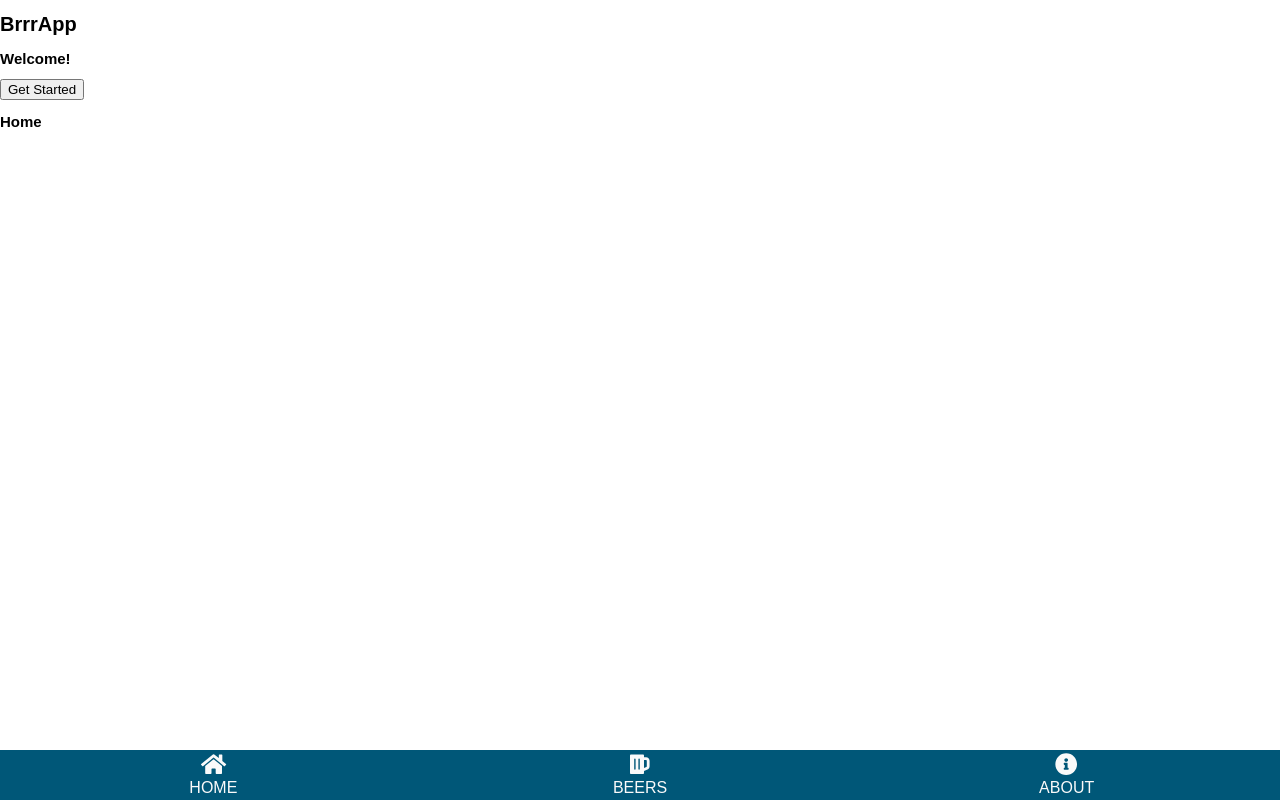
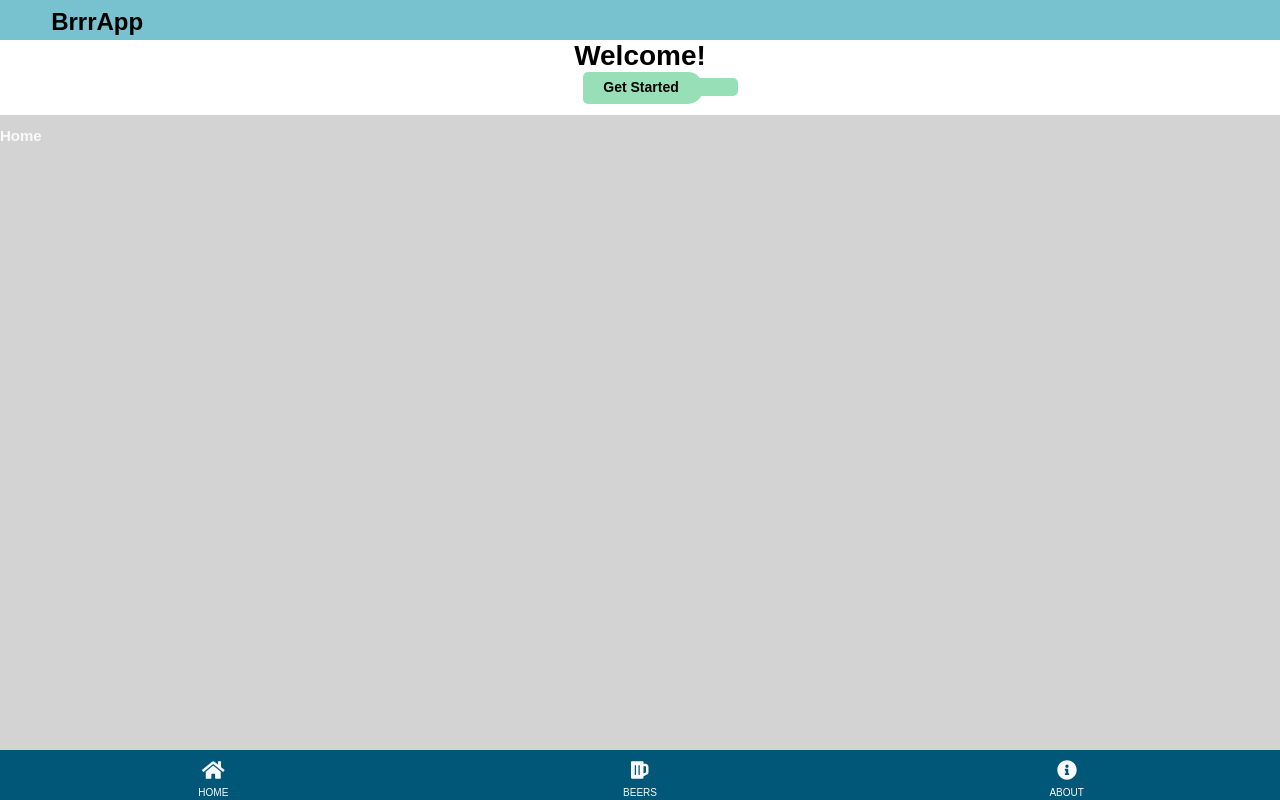
Before and after one commit to nthugon/beer-app, a React (Create React App) app: page / in a window 1280 px wide. Built offline with nearby package versions, Linux system fonts and the light colour scheme.

Commit message:
added styling for header and body

```diff
--- a/src/App.css
+++ b/src/App.css
@@ -1,3 +1,10 @@
-.DefaultLayout {
-  font-size: 10px;
+.content {
+  position: absolute;
+  width: 100%;
+  top: 115px;
+  bottom: 50px;
+  overflow: auto;
+  color: #fafafa;
+  background-color: #d3d3d3;
+  background-size: 100%;
 }
--- a/src/App.js
+++ b/src/App.js
@@ -15,10 +15,12 @@ class App extends Component {
     const DefaultLayout = ({component: Component, ...rest}) => {
       return (
         <Route {...rest} render={matchProps => (
-          <div className="DefaultLayout">
+          <div className="default-layout">
             <Header />
             <Subheading />
-            <Component {...matchProps} />
+            <div className="content">
+              <Component {...matchProps} />
+            </div>
             <Footer />
           </div>
         )} />
--- a/src/components/Footer.css
+++ b/src/components/Footer.css
@@ -1,6 +1,7 @@
 footer {
   box-sizing: border-box;
   text-align: center;
+  padding: 10px 0 0;
   color: #fafafa;
   background: #005778;
   font-size: 1.6rem;
@@ -28,9 +29,10 @@ footer {
 }
 
 .nav-link li {
+  padding: 5px 0 0;
   font-size: 1.0rem;
 }
 
 .footer-icon {
-  font-size: 1.4rem;
+  font-size: 2.0rem;
 }
--- a/src/components/Header.css
+++ b/src/components/Header.css
@@ -0,0 +1,20 @@
+header {
+  background-color: #78c1ce;
+  position: fixed;
+  width: 100%;
+  height: 40px;
+  top: 0;
+  left: 0;
+  overflow: hidden;
+  z-index: 1000;
+}
+
+.app-name {
+  padding: 8px 0 0 0;
+}
+
+.app-name h1 {
+  padding-left: 4%;
+  margin: 0;
+  font-size: 2.4rem;
+}
--- a/src/components/Subheading.css
+++ b/src/components/Subheading.css
@@ -0,0 +1,48 @@
+.sub-heading {
+  position: fixed;
+  width: 100%;
+  height: 75px;
+  top: 40px;
+  left: 0;
+  overflow: hidden;
+  z-index: 1000;
+}
+
+.sub-heading h2 {
+  text-align: center;
+  margin: 0;
+  font-size: 2.8rem;
+}
+
+.bottle-btn {
+  text-align: center;
+  margin: 0 0 0 40px;
+}
+
+.bottle-btn button {
+  -webkit-appearance: none;
+  -moz-appearance: none;
+  appearance: none;
+  padding: 7px 0 9px 0;
+  text-align: center;
+  width: 120px;
+  border: none;
+  outline: none;
+  background-color: #97dfb7;
+  border-radius: 5px 15px 15px 5px;
+}
+
+.bottle-btn button span {
+  font-size: 1.4rem;
+  font-weight: bold;
+  margin-left: -3px;
+}
+
+.bottle-btn div {
+  display: inline-block;
+  width: 40px;
+  height: 18px;
+  margin: 0 0 -4px -5px;
+  border-radius: 0 5px 5px 0;
+  background-color: #97dfb7;
+}
--- a/src/index.css
+++ b/src/index.css
@@ -1,3 +1,7 @@
+html {
+  font-size: 10px;
+}
+
 body {
   margin: 0;
   padding: 0;
```
